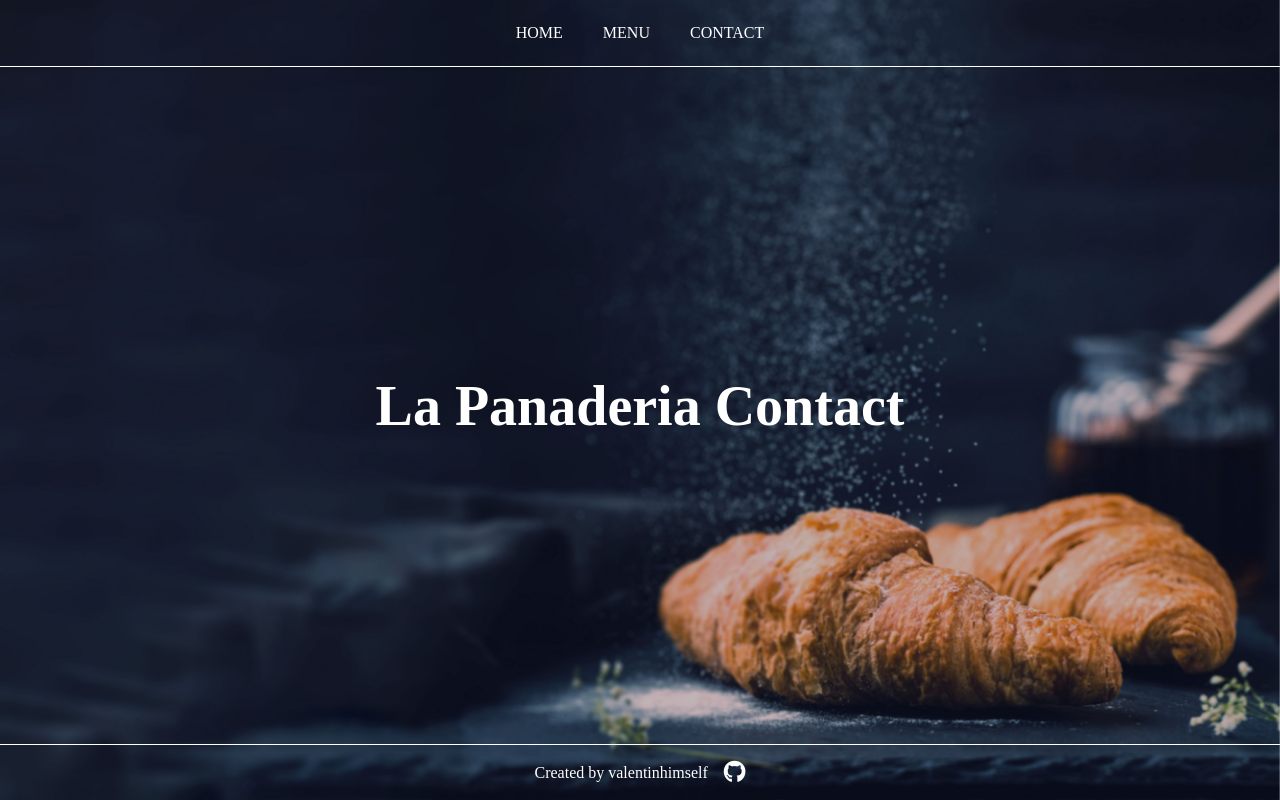
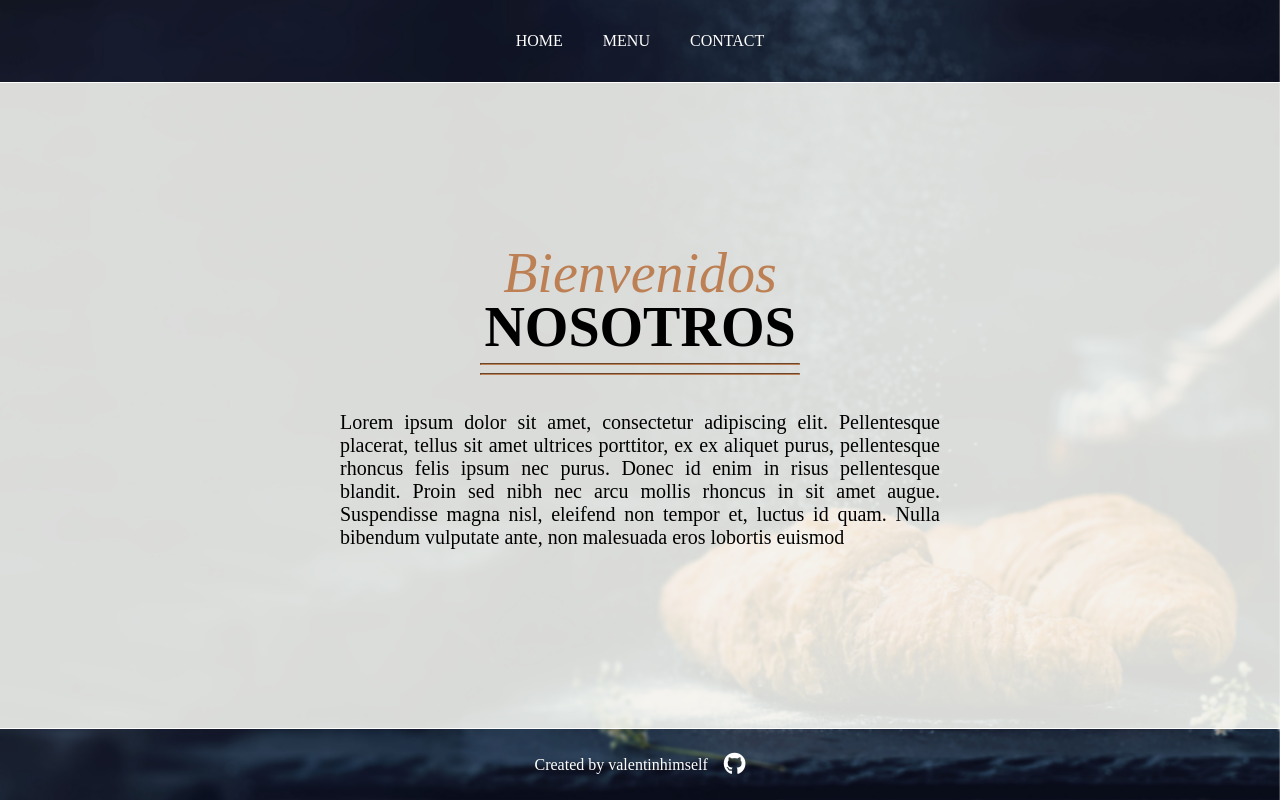
Before and after one commit to valentinhimself/restaurant-page, a website built with webpack: page src/template.html in a window 1280 px wide. Both pictures are taken after a click on the item "CONTACT". Built offline with nearby package versions, Linux system fonts and the light colour scheme.

Commit message:
Complete the project

```diff
--- a/src/contact.js
+++ b/src/contact.js
@@ -1,6 +1,23 @@
 export function setContactDOM() {
   const h1 = document.createElement('h1');
-  h1.textContent = 'La Panaderia Contact';
+  const hr = document.createElement('hr');
+  const hr2 = document.createElement('hr');
+  const p = document.createElement('p');
+  const i = document.createElement('p');
+
+  i.classList.add('cursive');
+  i.textContent = 'Bienvenidos';
+  h1.textContent = 'NOSOTROS';
+  h1.classList.add('menu__h1');
   const main = document.querySelector('main');
-  main.append(h1);
+  const div = document.createElement('div');
+  const container = document.createElement('div');
+  container.classList.add('container__div', 'contact-page');
+
+  p.textContent =
+    'Lorem ipsum dolor sit amet, consectetur adipiscing elit. Pellentesque placerat, tellus sit amet ultrices porttitor, ex ex aliquet purus, pellentesque rhoncus felis ipsum nec purus. Donec id enim in risus pellentesque blandit. Proin sed nibh nec arcu mollis rhoncus in sit amet augue. Suspendisse magna nisl, eleifend non tempor et, luctus id quam. Nulla bibendum vulputate ante, non malesuada eros lobortis euismod';
+
+  main.append(div);
+  div.append(container);
+  container.append(i, h1, hr, hr2, p);
 }
--- a/src/styles/style.css
+++ b/src/styles/style.css
@@ -40,7 +40,7 @@ body {
 }
 
 main {
-  flex-basis: 84%;
+  flex-basis: 83%;
   display: flex;
   flex-direction: column;
   align-items: center;
@@ -54,6 +54,7 @@ main {
   color: var(--wheat-color);
   position: relative;
   top: 10px;
+  font-style: italic;
 }
 
 h1 {
@@ -96,11 +97,30 @@ main > div {
   flex-direction: column;
   align-items: center;
   justify-content: center;
-  background-color: hsl(70deg 100% 99% / 93%);
+  background-color: hsl(70deg 100% 99% / 85%);
   box-shadow: 0px 0px 5px 1px;
-  max-height: 84vh;
-  overflow: scroll;
+  max-height: 83vh;
+  min-height: 83vh;
+  overflow-y: scroll;
   padding-top: 15rem;
+}
+
+.container__div.contact-page {
+  padding-top: unset;
+  color: black;
+}
+
+.container__div.contact-page p {
+  max-width: 60ch;
+  margin: 0 auto;
+  text-align: justify;
+  padding: 2rem 0;
+  font-size: 1.25rem;
+}
+
+.container__div.contact-page .cursive {
+  font-size: 3.5rem;
+  padding: 0;
 }
 
 .menu-item-container {
@@ -147,7 +167,7 @@ nav ul {
 nav {
   display: block;
   width: 100%;
-  padding: 1rem;
+  padding: 1.5rem;
   border-bottom: 1px solid white;
   text-transform: uppercase;
 }
@@ -174,7 +194,7 @@ footer {
   align-items: center;
   justify-content: center;
   width: 100%;
-  padding: 1rem;
+  padding: 1.5rem;
   color: var(--font);
   font-size: 1rem;
 }
```
Also changed, not shown: dist/bundle.js, dist/styles/style.css.
